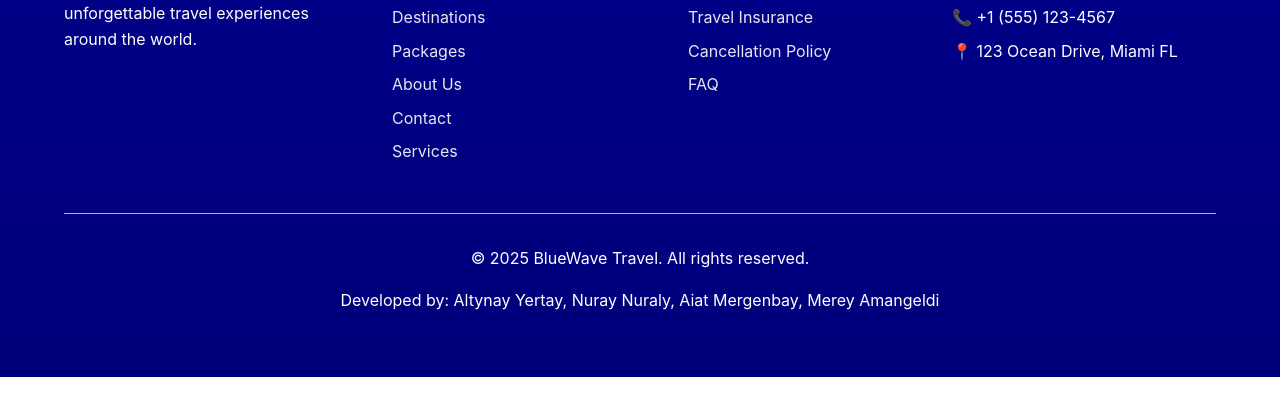
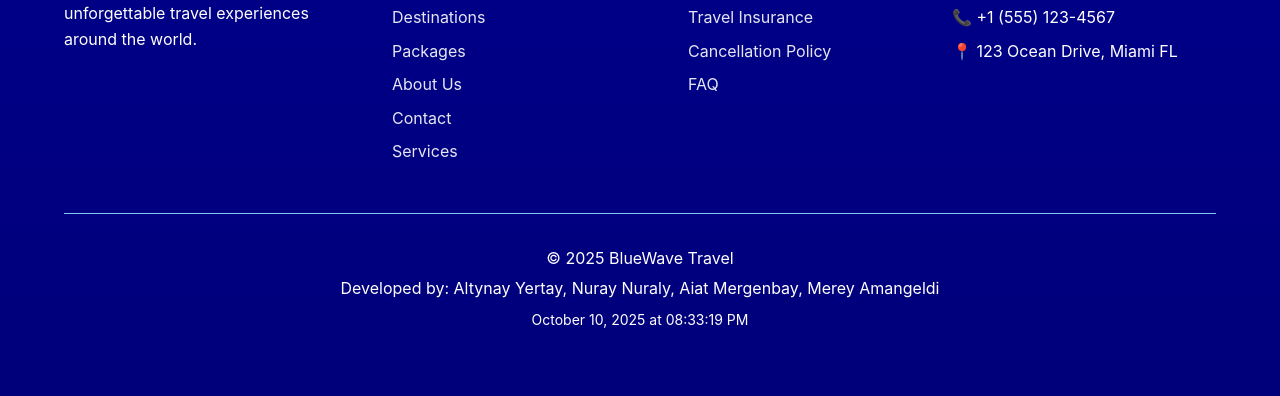
Before and after one commit to ayatskii/travel_agency, a plain HTML site: page about.html in a window 1280 px wide. Shown: the part 3645-4041 px from the top of the page. Drawn offline with nearby package versions, Linux system fonts and the light colour scheme.

Commit message:
add timezone for all pages

```diff
--- a/about.html
+++ b/about.html
@@ -200,12 +200,14 @@
                 </div>
             </div>
         </div>
-        <div class="footer-bottom">
-            <p>© 2025 BlueWave Travel. All rights reserved.</p>
-            <p>Developed by: Altynay Yertay, Nuray Nuraly, Aiat Mergenbay, Merey Amangeldi</p>
+        <div class="footer-bottom text-center">
+            <p class="mb-1">© 2025 BlueWave Travel</p>
+            <p class="mb-2">Developed by: Altynay Yertay, Nuray Nuraly, Aiat Mergenbay, Merey Amangeldi</p>
+            <p id="clock" class="text-center small"></p>
         </div>
     </div>
 </footer>
 <script src="https://cdn.jsdelivr.net/npm/bootstrap@5.3.3/dist/js/bootstrap.bundle.min.js"></script>
+<script src="js/app.js" defer></script>
 </body>
 </html>
```
Also changed, not shown: booking.html (+5 -3 lines), cancellation-policy.html (+5 -3 lines), contact.html (+5 -3 lines), gallery.html (+5 -3 lines), help.html (+5 -3 lines), index.html (+5 -3 lines).
